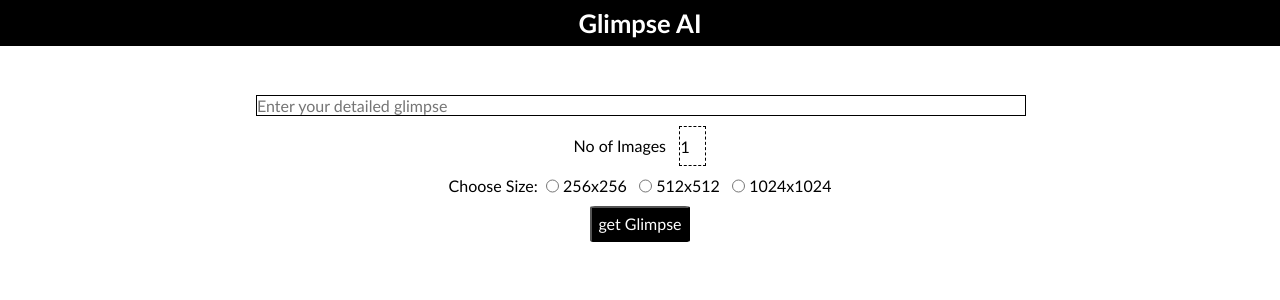
After one commit to i9shubham/GlimpseAI, a Node server app: page / in a window 1280 px wide. The commit adds this page. Shown: the top 300 px of the page. Run offline with Node 20, Linux system fonts and the light colour scheme.

Commit message:
homepage and response page with pug and css

```diff
--- a/Public/style.css
+++ b/Public/style.css
@@ -3,10 +3,11 @@
     padding: 0;
     font-size: 2vh;
     font-family: 'Gill Sans', 'Gill Sans MT', Calibri, 'Trebuchet MS', sans-serif;
+    overflow: hidden;
 }
 
 .heading {
-    padding: 0.5rem;
+    padding: 0.5rem 0;
     text-align: center;
     background-color: #000;
     color: #fff;
@@ -36,10 +37,12 @@ input {
     margin-left: 1vw;
     border: 1px dashed;
 }
-.n{
+
+.n {
     display: flex;
     justify-content: center;
 }
+
 .gridview {
     display: flex;
     justify-content: center;
@@ -52,9 +55,27 @@ button {
     border-radius: 5%;
 }
 
-#images{
+#images {
     display: flex;
 }
-#images img{
+
+#images img {
     width: 10vw;
 }
+
+.backToSearch {
+    display: flex;
+    justify-content: center;
+    margin-top: 5%;
+}
+
+#images {
+    width: 60%;
+    height: auto;
+    margin: 5% 20% 0;
+    display: block;
+}
+
+#images img {
+    width: 15vw;
+}
--- /dev/null
+++ b/Public/views/index.pug
@@ -0,0 +1,34 @@
+doctype html
+html(lang='en')
+  head
+    meta(charset='UTF-8')
+    meta(http-equiv='X-UA-Compatible', content='IE=edge')
+    meta(name='viewport', content='width=device-width, initial-scale=1.0')
+    title Glimpse AI
+    link(rel='stylesheet', href='.././style.css')
+  body
+    .bg
+    .heading
+      h1.headline Glimpse AI
+    .searchbar
+      form(action='/getImage', method='post', autocomplete='off')
+        div
+          input#searchQuery(name='prompt', type='text', placeholder='Enter your detailed glimpse', required='')
+        .n
+          label(for='n') No of Images
+          input#no(name='n', type='number', value='1', placeholder='No of Images', min='1', max='10')
+        .gridview
+          label Choose Size: &nbsp;
+          input#small(name='size', type='radio', value='256x256', required='')
+          | &nbsp;
+          label(for='size') 256x256
+          | &nbsp; &nbsp;
+          input#medium(name='size', type='radio', value='512x512')
+          |  &nbsp;
+          label(for='size') 512x512
+          | &nbsp; &nbsp;
+          input#large(name='size', type='radio', value='1024x1024')
+          | &nbsp;
+          label(for='size') 1024x1024
+        .gridview
+            button(type='submit') get Glimpse
```
Also changed, not shown: Public/views/new.pug (added, +17 -0 lines).
